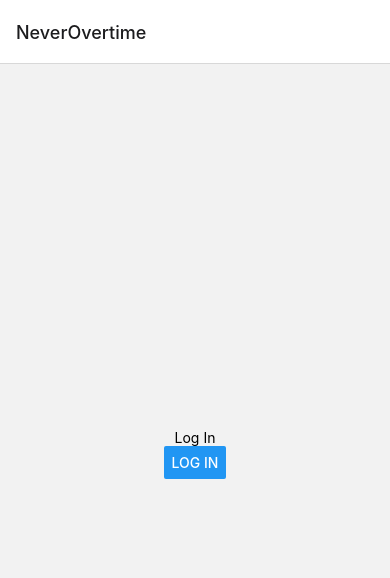
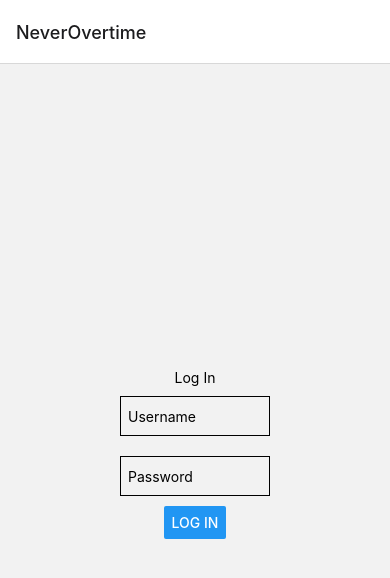
Before and after one commit to UTSCCSCC01/finalprojectw22-neverovertime, a React Native app in the folder NeverOvertime/: screen /LogIn in a window 390 px wide. Shown: the top 578 px of the page. Built offline with nearby package versions, Linux system fonts and the light colour scheme.

Commit message:
finished the login screen

```diff
--- a/NeverOvertime/LogIn.js
+++ b/NeverOvertime/LogIn.js
@@ -7,6 +7,7 @@ import {
   StyleSheet,
   Section,
   Text,
+  TextInput,
   useColorScheme,
   View,
   Button,
@@ -16,14 +17,42 @@ import {
 import { NavigationContainer } from '@react-navigation/native';
 import { createNativeStackNavigator } from '@react-navigation/native-stack';
 
+
+
 function LogIn ({ navigation }) {
+
+  const [text1, ChangeText1] = React.useState(null);
+  const [text2, ChangeText2] = React.useState(null);
+
   return (
       <View style={{ flex: 1, alignItems: 'center', justifyContent: 'center' }}>
             <Text>Log In</Text>
-
+            <TextInput
+              style={box.input}
+              onChangeText={ChangeText1}
+              value={text1}
+              placeholder="Username"
+            />
+            <TextInput
+              style={box.input}
+              onChangeText={ChangeText2}
+              value={text2}
+              placeholder="Password"
+            />
             <Button title="Log In" onPress={() => navigation.navigate('Home')} />
       </View>
     );
 }
 
+const box = StyleSheet.create({
+  input: {
+    height: 40,
+    margin: 10,
+    borderWidth: 1,
+    width: 150,
+    padding: 7,
+  },
+});
+
+
 export default LogIn;
```
